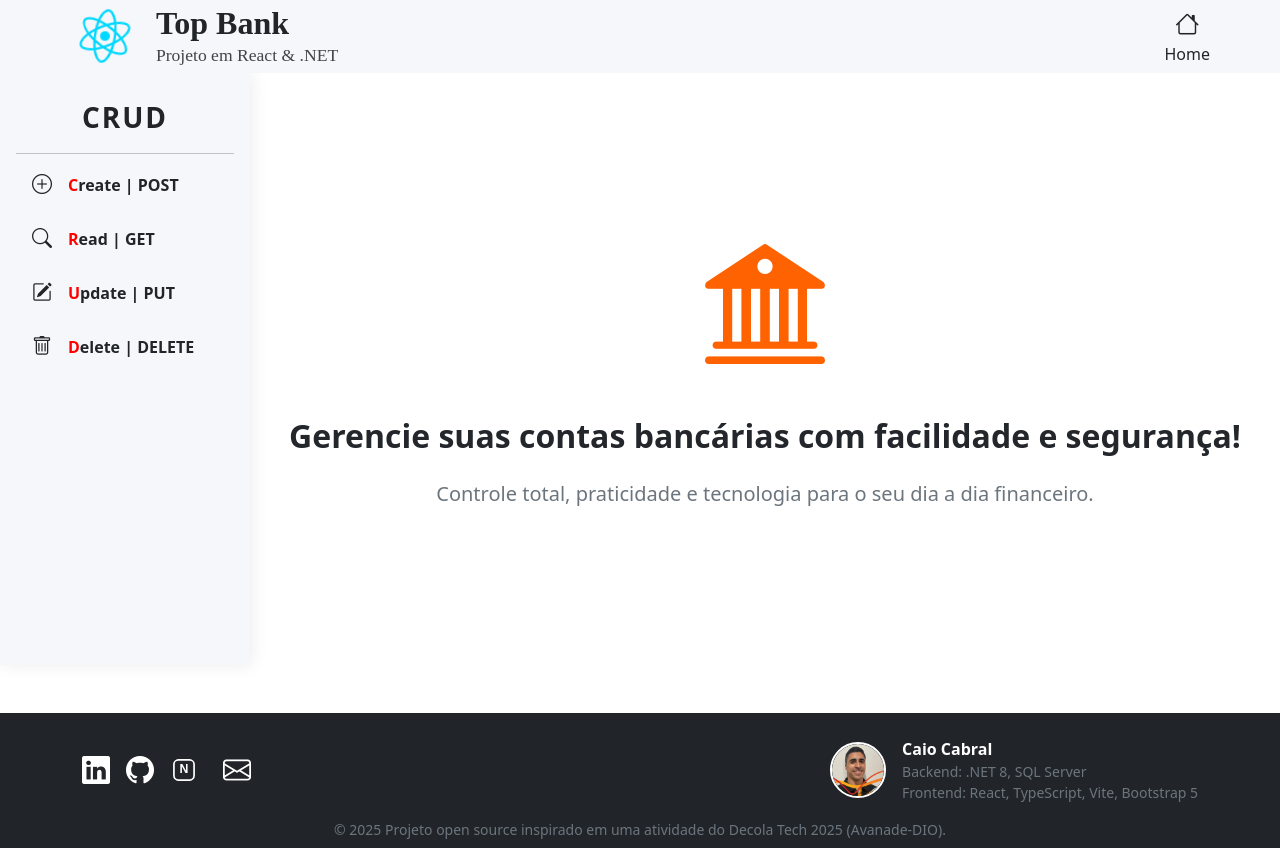
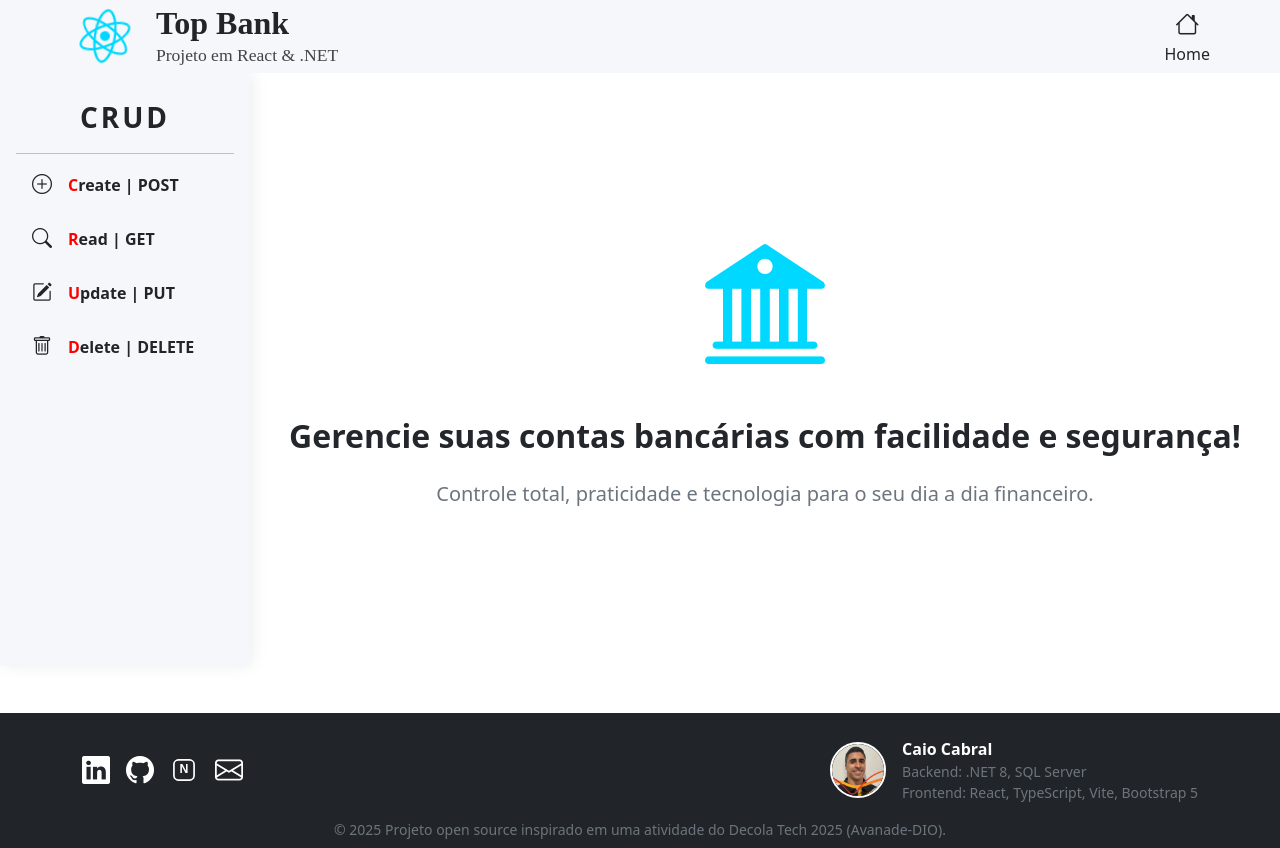
Before and after one commit to Caio-Cabral-Programmer/contas-bancarias-react-bootstrap-remake, a React (Vite) app: page /home in a window 1280 px wide. Built offline with nearby package versions, Linux system fonts and the light colour scheme.

Commit message:
feat: substituir componente AppContent por AppContentLayout e refatorar estrutura do aplicativo

```diff
--- a/src/App.tsx
+++ b/src/App.tsx
@@ -1,11 +1,11 @@
 import "./App.css";
 import { BrowserRouter } from "react-router-dom";
-import AppContent from "./components/AppContent";
+import AppContentLayout from "./components/AppContentLayout";
 
 function App() {
   return (
     <BrowserRouter>
-      <AppContent />
+      <AppContentLayout />
     </BrowserRouter>
   );
 }
--- a/src/components/AppContent.tsx
+++ b/src/components/AppContentLayout.tsx
@@ -4,7 +4,7 @@ import Sidebar from "./Sidebar";
 import AppRoutes from "../AppRoutes";
 import Footer from "./Footer";
 
-function AppContent() {
+function AppContentLayout() {
   const location = useLocation();
   const showSidebar = ["/home", "/create", "/read", "/update", "/delete"].some(
     (path) => location.pathname.startsWith(path)
@@ -30,4 +30,4 @@ function AppContent() {
   );
 }
 
-export default AppContent;
+export default AppContentLayout;
--- a/src/components/Footer.tsx
+++ b/src/components/Footer.tsx
@@ -1,6 +1,6 @@
 import { useState } from "react";
 
-const devPhoto = "/src/assets/dev-photo.png"; // Substitua pelo caminho real da foto do dev
+const devPhoto = "/src/assets/dev-photo.png";
 const companyEmail = "caiocabral.ep@gmail.com";
 
 const Footer = () => {
@@ -50,7 +50,7 @@ const Footer = () => {
           </a>
           <button
             onClick={handleCopyEmail}
-            className="btn btn-link text-white p-0 ms-2"
+            className="btn btn-link text-white p-0 ms-0"
             title="Copiar e-mail"
             style={{ fontSize: 28 }}
           >
@@ -58,7 +58,7 @@ const Footer = () => {
             <span className="visually-hidden">Copiar e-mail</span>
           </button>
           {copied && (
-            <span className="ms-2 small text-success">E-mail copiado!</span>
+            <span className="ms-2 small text-white bg-success p-2 rounded">E-mail copiado!</span>
           )}
         </div>
 
--- a/src/components/Sidebar.tsx
+++ b/src/components/Sidebar.tsx
@@ -22,7 +22,7 @@ const Sidebar = () => {
       className={`sidebar d-flex flex-column flex-shrink-0 p-3`}
       style={{
     width: 250,
-    height: "100%", // Garante altura total da tela
+    height: "100%",
     marginTop: 0,
     marginBottom: 0,
     borderRadius: 0,
@@ -39,7 +39,7 @@ const Sidebar = () => {
       >
         <span
           className="fs-3 fw-bold px-3 py-0 w-100 text-center text-dark"
-          style={{ letterSpacing: 2, borderRadius: 4, display: "block" }}
+          style={{ letterSpacing: 3, display: "block" }}
         >
           CRUD
         </span>
@@ -60,11 +60,7 @@ const Sidebar = () => {
                   background:
                     location.pathname === item.to
                       ? secondaryColor
-                      : "transparent",
-                  color: location.pathname === item.to ? "#fff" : "#23272b",
-                  border: "none",
-                  fontSize: 16,
-                  transition: "background 0.2s, color 0.2s",
+                      : "transparent"
                 }}
               >
                 <i
--- a/src/pages/Home.tsx
+++ b/src/pages/Home.tsx
@@ -1,3 +1,5 @@
+import { secondaryColor } from "../colors";
+
 const Home = () => (
   <div
     className="d-flex flex-column flex-md-row align-items-center justify-content-center h-100 w-100"
@@ -6,7 +8,7 @@ const Home = () => (
     <div className="flex-grow-1 d-flex flex-column align-items-center justify-content-center text-center">
       <i
         className="bi bi-bank2"
-        style={{ fontSize: 120, color: "#ff6200" }}
+        style={{ fontSize: 120, color: secondaryColor }}
       ></i>
       <h2 className="fw-bold mt-4" style={{ color: "#23272b" }}>
         Gerencie suas contas bancárias com facilidade e segurança!
```
Also changed, not shown: src/models/User.ts (+7 -7 lines), src/pages/ReadAll.tsx (added).
